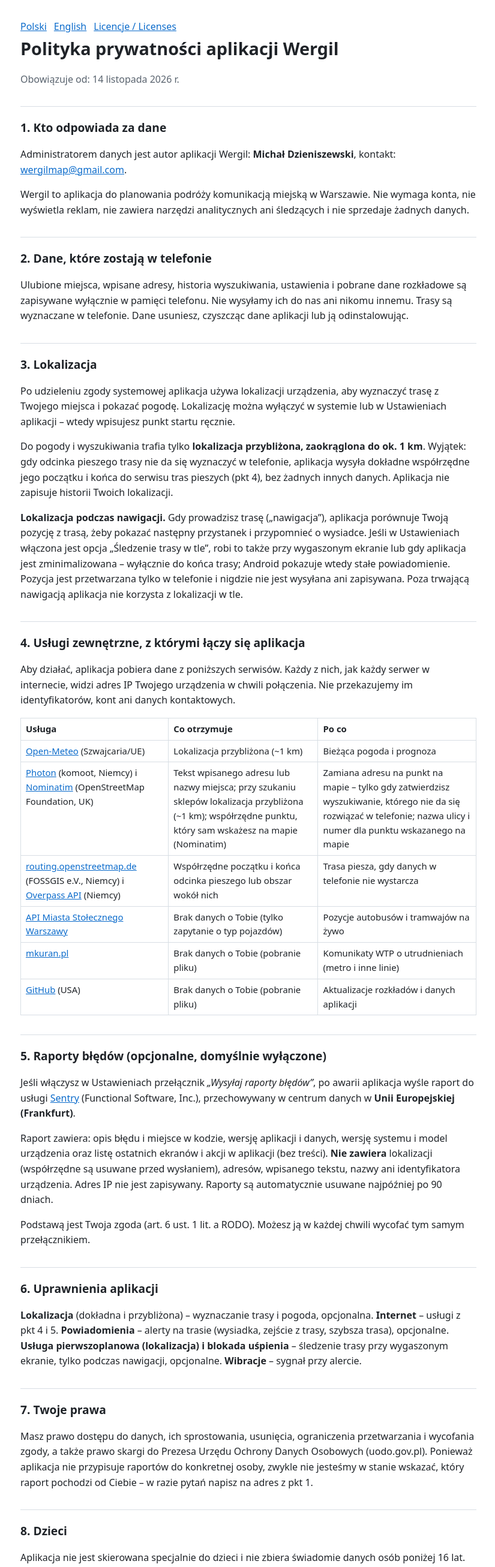
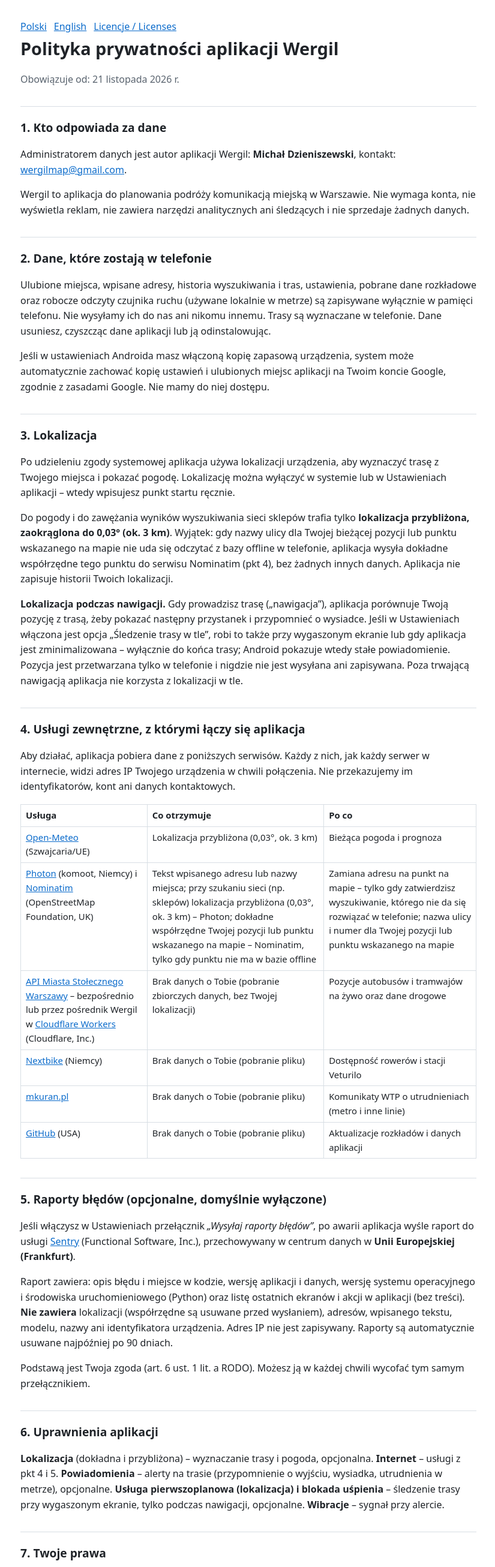
Before and after one commit to dzieniszm/wergil, a plain HTML site: page privacy.html in a window 1280 px wide. Shown: the top 2613 px of the page at 60% size, without its empty margins (226-1051 px from the left). Drawn offline with Linux system fonts and the light colour scheme.

Commit message:
Polityka prywatności 21.11: lokalizacja przybliżona 0,03°, Nominatim reverse, bez FOSSGIS/Overpass, Cloudflare, Nextbike, Auto Backup
Co-Authored-By: Claude Opus 5.5 <noreply@anthropic.com>
Claude-Session: https://claude.ai/code/session_01Bz1yBXLzwUHSAEiRXxELmg

```diff
--- a/privacy.html
+++ b/privacy.html
@@ -21,39 +21,40 @@
 
 <section id="pl">
 <h1>Polityka prywatności aplikacji Wergil</h1>
-<p class="muted">Obowiązuje od: 14 listopada 2026 r.</p>
+<p class="muted">Obowiązuje od: 21 listopada 2026 r.</p>
 
 <h2>1. Kto odpowiada za dane</h2>
 <p>Administratorem danych jest autor aplikacji Wergil: <strong>Michał Dzieniszewski</strong>, kontakt: <a href="mailto:wergilmap@gmail.com">wergilmap@gmail.com</a>.</p>
 <p>Wergil to aplikacja do planowania podróży komunikacją miejską w Warszawie. Nie wymaga konta, nie wyświetla reklam, nie zawiera narzędzi analitycznych ani śledzących i nie sprzedaje żadnych danych.</p>
 
 <h2>2. Dane, które zostają w telefonie</h2>
-<p>Ulubione miejsca, wpisane adresy, historia wyszukiwania, ustawienia i pobrane dane rozkładowe są zapisywane wyłącznie w pamięci telefonu. Nie wysyłamy ich do nas ani nikomu innemu. Trasy są wyznaczane w telefonie. Dane usuniesz, czyszcząc dane aplikacji lub ją odinstalowując.</p>
+<p>Ulubione miejsca, wpisane adresy, historia wyszukiwania i tras, ustawienia, pobrane dane rozkładowe oraz robocze odczyty czujnika ruchu (używane lokalnie w metrze) są zapisywane wyłącznie w pamięci telefonu. Nie wysyłamy ich do nas ani nikomu innemu. Trasy są wyznaczane w telefonie. Dane usuniesz, czyszcząc dane aplikacji lub ją odinstalowując.</p>
+<p>Jeśli w ustawieniach Androida masz włączoną kopię zapasową urządzenia, system może automatycznie zachować kopię ustawień i ulubionych miejsc aplikacji na Twoim koncie Google, zgodnie z zasadami Google. Nie mamy do niej dostępu.</p>
 
 <h2>3. Lokalizacja</h2>
 <p>Po udzieleniu zgody systemowej aplikacja używa lokalizacji urządzenia, aby wyznaczyć trasę z Twojego miejsca i pokazać pogodę. Lokalizację można wyłączyć w systemie lub w Ustawieniach aplikacji – wtedy wpisujesz punkt startu ręcznie.</p>
-<p>Do pogody i wyszukiwania trafia tylko <strong>lokalizacja przybliżona, zaokrąglona do ok. 1 km</strong>. Wyjątek: gdy odcinka pieszego trasy nie da się wyznaczyć w telefonie, aplikacja wysyła dokładne współrzędne jego początku i końca do serwisu tras pieszych (pkt 4), bez żadnych innych danych. Aplikacja nie zapisuje historii Twoich lokalizacji.</p>
+<p>Do pogody i do zawężania wyników wyszukiwania sieci sklepów trafia tylko <strong>lokalizacja przybliżona, zaokrąglona do 0,03° (ok. 3 km)</strong>. Wyjątek: gdy nazwy ulicy dla Twojej bieżącej pozycji lub punktu wskazanego na mapie nie uda się odczytać z bazy offline w telefonie, aplikacja wysyła dokładne współrzędne tego punktu do serwisu Nominatim (pkt 4), bez żadnych innych danych. Aplikacja nie zapisuje historii Twoich lokalizacji.</p>
 <p><strong>Lokalizacja podczas nawigacji.</strong> Gdy prowadzisz trasę („nawigacja”), aplikacja porównuje Twoją pozycję z trasą, żeby pokazać następny przystanek i przypomnieć o wysiadce. Jeśli w Ustawieniach włączona jest opcja „Śledzenie trasy w tle”, robi to także przy wygaszonym ekranie lub gdy aplikacja jest zminimalizowana – wyłącznie do końca trasy; Android pokazuje wtedy stałe powiadomienie. Pozycja jest przetwarzana tylko w telefonie i nigdzie nie jest wysyłana ani zapisywana. Poza trwającą nawigacją aplikacja nie korzysta z lokalizacji w tle.</p>
 
 <h2>4. Usługi zewnętrzne, z którymi łączy się aplikacja</h2>
 <p>Aby działać, aplikacja pobiera dane z poniższych serwisów. Każdy z nich, jak każdy serwer w internecie, widzi adres IP Twojego urządzenia w chwili połączenia. Nie przekazujemy im identyfikatorów, kont ani danych kontaktowych.</p>
 <table>
 <tr><th>Usługa</th><th>Co otrzymuje</th><th>Po co</th></tr>
-<tr><td><a href="https://open-meteo.com/en/terms">Open-Meteo</a> (Szwajcaria/UE)</td><td>Lokalizacja przybliżona (~1 km)</td><td>Bieżąca pogoda i prognoza</td></tr>
-<tr><td><a href="https://photon.komoot.io">Photon</a> (komoot, Niemcy) i <a href="https://osmfoundation.org/wiki/Privacy_Policy">Nominatim</a> (OpenStreetMap Foundation, UK)</td><td>Tekst wpisanego adresu lub nazwy miejsca; przy szukaniu sklepów lokalizacja przybliżona (~1 km); współrzędne punktu, który sam wskażesz na mapie (Nominatim)</td><td>Zamiana adresu na punkt na mapie – tylko gdy zatwierdzisz wyszukiwanie, którego nie da się rozwiązać w telefonie; nazwa ulicy i numer dla punktu wskazanego na mapie</td></tr>
-<tr><td><a href="https://fossgis.de/datenschutzerklaerung/">routing.openstreetmap.de</a> (FOSSGIS e.V., Niemcy) i <a href="https://overpass-api.de">Overpass API</a> (Niemcy)</td><td>Współrzędne początku i końca odcinka pieszego lub obszar wokół nich</td><td>Trasa piesza, gdy danych w telefonie nie wystarcza</td></tr>
-<tr><td><a href="https://api.um.warszawa.pl">API Miasta Stołecznego Warszawy</a></td><td>Brak danych o Tobie (tylko zapytanie o typ pojazdów)</td><td>Pozycje autobusów i tramwajów na żywo</td></tr>
+<tr><td><a href="https://open-meteo.com/en/terms">Open-Meteo</a> (Szwajcaria/UE)</td><td>Lokalizacja przybliżona (0,03°, ok. 3 km)</td><td>Bieżąca pogoda i prognoza</td></tr>
+<tr><td><a href="https://photon.komoot.io">Photon</a> (komoot, Niemcy) i <a href="https://osmfoundation.org/wiki/Privacy_Policy">Nominatim</a> (OpenStreetMap Foundation, UK)</td><td>Tekst wpisanego adresu lub nazwy miejsca; przy szukaniu sieci (np. sklepów) lokalizacja przybliżona (0,03°, ok. 3 km) – Photon; dokładne współrzędne Twojej pozycji lub punktu wskazanego na mapie – Nominatim, tylko gdy punktu nie ma w bazie offline</td><td>Zamiana adresu na punkt na mapie – tylko gdy zatwierdzisz wyszukiwanie, którego nie da się rozwiązać w telefonie; nazwa ulicy i numer dla Twojej pozycji lub punktu wskazanego na mapie</td></tr>
+<tr><td><a href="https://api.um.warszawa.pl">API Miasta Stołecznego Warszawy</a> – bezpośrednio lub przez pośrednik Wergil w <a href="https://www.cloudflare.com/privacypolicy/">Cloudflare Workers</a> (Cloudflare, Inc.)</td><td>Brak danych o Tobie (pobranie zbiorczych danych, bez Twojej lokalizacji)</td><td>Pozycje autobusów i tramwajów na żywo oraz dane drogowe</td></tr>
+<tr><td><a href="https://gbfs.nextbike.net">Nextbike</a> (Niemcy)</td><td>Brak danych o Tobie (pobranie pliku)</td><td>Dostępność rowerów i stacji Veturilo</td></tr>
 <tr><td><a href="https://mkuran.pl/gtfs/">mkuran.pl</a></td><td>Brak danych o Tobie (pobranie pliku)</td><td>Komunikaty WTP o utrudnieniach (metro i inne linie)</td></tr>
 <tr><td><a href="https://docs.github.com/en/site-policy/privacy-policies/github-general-privacy-statement">GitHub</a> (USA)</td><td>Brak danych o Tobie (pobranie pliku)</td><td>Aktualizacje rozkładów i danych aplikacji</td></tr>
 </table>
 
 <h2>5. Raporty błędów (opcjonalne, domyślnie wyłączone)</h2>
 <p>Jeśli włączysz w Ustawieniach przełącznik <em>„Wysyłaj raporty błędów”</em>, po awarii aplikacja wyśle raport do usługi <a href="https://sentry.io/privacy/">Sentry</a> (Functional Software, Inc.), przechowywany w centrum danych w <strong>Unii Europejskiej (Frankfurt)</strong>.</p>
-<p>Raport zawiera: opis błędu i miejsce w kodzie, wersję aplikacji i danych, wersję systemu i model urządzenia oraz listę ostatnich ekranów i akcji w aplikacji (bez treści). <strong>Nie zawiera</strong> lokalizacji (współrzędne są usuwane przed wysłaniem), adresów, wpisanego tekstu, nazwy ani identyfikatora urządzenia. Adres IP nie jest zapisywany. Raporty są automatycznie usuwane najpóźniej po 90 dniach.</p>
+<p>Raport zawiera: opis błędu i miejsce w kodzie, wersję aplikacji i danych, wersję systemu operacyjnego i środowiska uruchomieniowego (Python) oraz listę ostatnich ekranów i akcji w aplikacji (bez treści). <strong>Nie zawiera</strong> lokalizacji (współrzędne są usuwane przed wysłaniem), adresów, wpisanego tekstu, modelu, nazwy ani identyfikatora urządzenia. Adres IP nie jest zapisywany. Raporty są automatycznie usuwane najpóźniej po 90 dniach.</p>
 <p>Podstawą jest Twoja zgoda (art. 6 ust. 1 lit. a RODO). Możesz ją w każdej chwili wycofać tym samym przełącznikiem.</p>
 
 <h2>6. Uprawnienia aplikacji</h2>
-<p><strong>Lokalizacja</strong> (dokładna i przybliżona) – wyznaczanie trasy i pogoda, opcjonalna. <strong>Internet</strong> – usługi z pkt 4 i 5. <strong>Powiadomienia</strong> – alerty na trasie (wysiadka, zejście z trasy, szybsza trasa), opcjonalne. <strong>Usługa pierwszoplanowa (lokalizacja) i blokada uśpienia</strong> – śledzenie trasy przy wygaszonym ekranie, tylko podczas nawigacji, opcjonalne. <strong>Wibracje</strong> – sygnał przy alercie.</p>
+<p><strong>Lokalizacja</strong> (dokładna i przybliżona) – wyznaczanie trasy i pogoda, opcjonalna. <strong>Internet</strong> – usługi z pkt 4 i 5. <strong>Powiadomienia</strong> – alerty na trasie (przypomnienie o wyjściu, wysiadka, utrudnienia w metrze), opcjonalne. <strong>Usługa pierwszoplanowa (lokalizacja) i blokada uśpienia</strong> – śledzenie trasy przy wygaszonym ekranie, tylko podczas nawigacji, opcjonalne. <strong>Wibracje</strong> – sygnał przy alercie.</p>
 
 <h2>7. Twoje prawa</h2>
 <p>Masz prawo dostępu do danych, ich sprostowania, usunięcia, ograniczenia przetwarzania i wycofania zgody, a także prawo skargi do Prezesa Urzędu Ochrony Danych Osobowych (uodo.gov.pl). Ponieważ aplikacja nie przypisuje raportów do konkretnej osoby, zwykle nie jesteśmy w stanie wskazać, który raport pochodzi od Ciebie – w razie pytań napisz na adres z pkt 1.</p>
@@ -67,12 +68,12 @@
 
 <section id="en">
 <h2 style="border-top:3px solid var(--line)">Wergil – Privacy Policy (English)</h2>
-<p class="muted">Effective: 14 November 2026</p>
+<p class="muted">Effective: 21 November 2026</p>
 <p><strong>Controller:</strong> Michał Dzieniszewski, contact: <a href="mailto:wergilmap@gmail.com">wergilmap@gmail.com</a>. Wergil is a public-transport trip planner for Warsaw. No account, no ads, no analytics or tracking SDKs, no sale of data.</p>
-<p><strong>On-device data.</strong> Favourites, typed addresses, search history, settings and timetable data stay on your phone only. Routes are calculated on the device.</p>
-<p><strong>Location.</strong> With your permission, device location is used to plan routes from where you are and to show the weather. Weather and search services receive only an <strong>approximate location rounded to about 1 km</strong>. Exception: when a walking leg cannot be computed on the device, the exact start and end coordinates of that leg are sent to a walking-route service (below), with no other data. No location history. <strong>During navigation</strong> the app compares your position with the route to show the next stop and remind you to get off; if “Track the route in the background” is enabled in Settings, this continues with the screen off or the app minimised, only until the trip ends, and Android shows an ongoing notification. The position is processed on the device only and is never sent or stored. Outside an active navigation the app does not use background location.</p>
-<p><strong>External services</strong> (each sees your IP address when contacted): Open-Meteo – approximate location, for weather; Photon (komoot) and Nominatim (OpenStreetMap Foundation) – the address or place text you search for, and approximate location for shop searches, only when you submit a search that cannot be resolved on the device; Nominatim also receives the coordinates of a point you pick on the map, to show its street address; routing.openstreetmap.de (FOSSGIS e.V.) and Overpass API – start/end coordinates of a walking leg, only when it cannot be computed on the device; City of Warsaw API – no personal data, live vehicle positions; mkuran.pl – no personal data, public-transport service alerts (WTP); GitHub – no personal data, timetable/data updates.</p>
-<p><strong>Crash reports (optional, off by default).</strong> If you enable “Send error reports”, crash reports are sent to Sentry (Functional Software, Inc.), stored in the EU (Frankfurt): error details, app and data version, OS version and device model, recent screens/actions (no content). They do not include location (coordinates are stripped), addresses, typed text, device name or identifiers; IP addresses are not stored. Reports are deleted automatically within 90 days. Legal basis: consent (Art. 6(1)(a) GDPR); withdraw it with the same switch.</p>
+<p><strong>On-device data.</strong> Favourites, typed addresses, search and route history, settings, timetable data and local motion-sensor readings (used offline in the subway) stay on your phone only. Routes are calculated on the device. If Android device backup is enabled, the system may back up the app’s settings and favourites to your Google account under Google’s terms; we have no access to it.</p>
+<p><strong>Location.</strong> With your permission, device location is used to plan routes from where you are and to show the weather. Weather and chain-store search services receive only an <strong>approximate location rounded to 0.03° (about 3 km)</strong>. Exception: when the street name for your current position or a point picked on the map is not in the offline index, the exact coordinates of that point are sent to Nominatim (below), with no other data. No location history. <strong>During navigation</strong> the app compares your position with the route to show the next stop and remind you to get off; if “Track the route in the background” is enabled in Settings, this continues with the screen off or the app minimised, only until the trip ends, and Android shows an ongoing notification. The position is processed on the device only and is never sent or stored. Outside an active navigation the app does not use background location.</p>
+<p><strong>External services</strong> (each sees your IP address when contacted): Open-Meteo – approximate location (0.03°, about 3 km), for weather; Photon (komoot) and Nominatim (OpenStreetMap Foundation) – the address or place text you search for (plus approximate location, 0.03°, sent to Photon for chain-store searches), only when you submit a search that cannot be resolved on the device; Nominatim also receives the exact coordinates of your position or a point you pick on the map when its street address is not in the offline index; City of Warsaw API, directly or via the Wergil proxy on Cloudflare Workers – no personal or location data, live vehicle positions and traffic data; Nextbike (gbfs.nextbike.net) – no personal data, Veturilo bike availability; mkuran.pl – no personal data, public-transport service alerts (WTP); GitHub – no personal data, timetable/data updates.</p>
+<p><strong>Crash reports (optional, off by default).</strong> If you enable “Send error reports”, crash reports are sent to Sentry (Functional Software, Inc.), stored in the EU (Frankfurt): error details, app and data version, OS and Python runtime version, recent screens/actions (no content). They do not include location (coordinates are stripped), addresses, typed text, device model, name or identifiers; IP addresses are not stored. Reports are deleted automatically within 90 days. Legal basis: consent (Art. 6(1)(a) GDPR); withdraw it with the same switch.</p>
 <p><strong>Permissions:</strong> location (optional; routing and weather), internet, notifications (optional trip alerts), foreground service (location) and wake lock (optional background tracking during navigation), vibration.</p>
 <p><strong>Your rights:</strong> access, rectification, erasure, restriction, withdrawal of consent, and a complaint to the Polish supervisory authority (UODO). Not directed at children under 16. Changes will be posted on this page.</p>
 </section>
```
